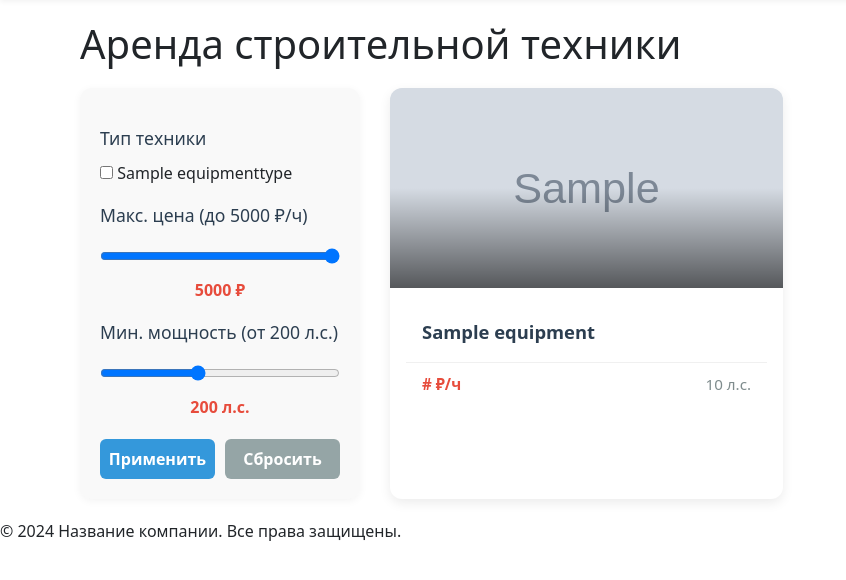
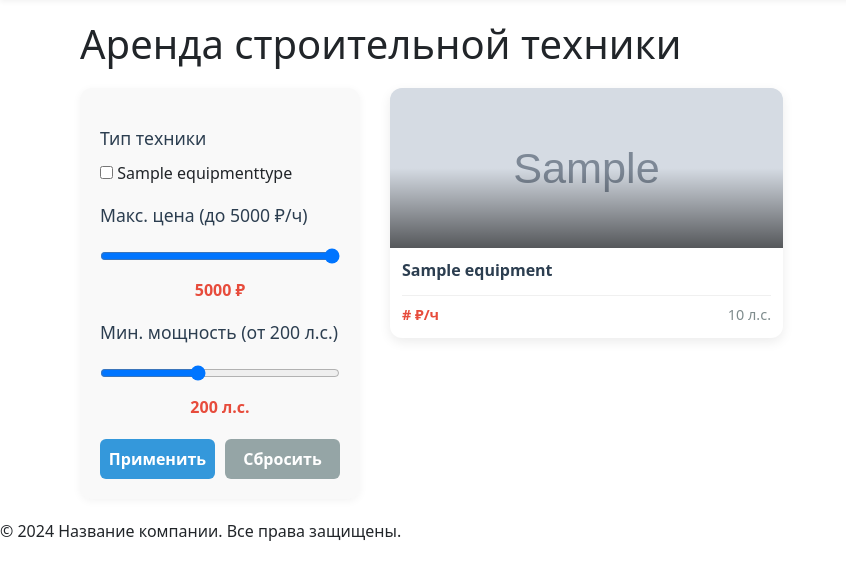
Before and after one commit to Vadim504/Website, a Django app: template services/templates/services/rent.html in a window 1280 px wide. Shown: the part 70-650 px from the top of the page, without its empty margins (0-846 px from the left). Run offline with Django 5.2, Linux system fonts and the light colour scheme; tables that the repository leaves empty hold one stand-in row (values such as "Sample post"); the template is opened without the code that fills it: values that come from a table or form of the project are taken from there, most other values are stand-ins (such as "Sample title", 1, 10 or a date in 2020); grey boxes marked "Sample" are stand-in pictures; data that the repository does not hold is empty; parts of the project's set-up code (start-up, migrations or seed data) failed here and were passed over.

Commit message:
Make wesite full2

```diff
--- a/projects/views.py
+++ b/projects/views.py
@@ -1,8 +1,7 @@
 from django.shortcuts import render, get_object_or_404
-from .models import HouseProject, Stage
+from .models import HouseProject
 from django.db.models import Sum
 
-# views.py
 def project_detail(request, slug):
     project = get_object_or_404(HouseProject, slug=slug)
 
@@ -11,6 +10,7 @@
     # Используем Decimal для точности, но преобразуем в int для передачи в шаблон
     from decimal import Decimal
     base_price_with_required = int(Decimal(str(project.price)))
+
     # Добавляем расчёт цены за м² для каждого этапа
     stages_with_costs = []
     for stage in project.stages.all():
@@ -21,7 +21,7 @@
 
     return render(request, 'projects/project_detail.html', {
         'project': project,
-        'stages': Stage.objects.all(),
+        'stages_with_costs': stages_with_costs,
         'base_price_with_required': base_price_with_required,  # Базовая цена с обязательными этапами и технологией "каркас"
     })
 
--- a/services/static/services/css/rent.css
+++ b/services/static/services/css/rent.css
@@ -77,55 +77,100 @@
 }
 
 .equipment-card-link {
-    display: block;
+    height: 250px; /* подберите нужное значение (например 300–360px) */
+    display: flex;
+    flex-direction: column;
     text-decoration: none;
     color: inherit;
     background: white;
     border-radius: 12px;
     overflow: hidden;
     box-shadow: 0 4px 12px rgba(0,0,0,0.08);
-    transition: transform 0.2s, box-shadow 0.2s;
+    transition: transform 0.25s cubic-bezier(0.175, 0.885, 0.32, 1.275),
+                box-shadow 0.25s ease;
 }
 
 .equipment-card-link:hover {
-    transform: translateY(-4px);
-    box-shadow: 0 6px 16px rgba(0,0,0,0.12);
+    transform: translateY(-6px);
+    box-shadow: 0 8px 20px rgba(0,0,0,0.12);
 }
 
 .card-image {
     width: 100%;
-    height: 200px;
-    background: #f5f5f5;
+    height: 160px; /* ← уменьшили высоту */
+    background: #f8f9fa;
     display: flex;
     align-items: center;
     justify-content: center;
     overflow: hidden;
+    position: relative;
+}
+
+/* Градиент под названием (чтобы текст читался на любом фоне) */
+.card-image::after {
+    content: '';
+    position: absolute;
+    bottom: 0;
+    left: 0;
+    right: 0;
+    height: 50%;
+    background: linear-gradient(to top, rgba(0,0,0,0.6), transparent);
+    z-index: 1;
 }
 
 .card-image img {
     width: 100%;
     height: 100%;
-    object-fit: cover;
+    object-fit: cover; /* ← обрезаем по краям */
+    transition: transform 0.3s ease;
+}
+
+.equipment-card-link:hover .card-image img {
+    transform: scale(1.03);
 }
 
 .placeholder-image {
     color: #888;
     font-size: 0.9rem;
+    text-align: center;
+    padding: 10px;
+    z-index: 2;
 }
 
+.card-content {
+    flex: 1 1 auto;
+    padding: 12px;
+    display: flex;
+    flex-direction: column;
+    justify-content: space-between;
+}
+
+
 .card-title {
-    padding: 16px 16px 8px;
-    margin: 0;
-    font-size: 1.1rem;
+    margin: 0 0 6px; /* ← уменьшили отступ */
+    font-size: 1.0rem; /* ← уменьшили размер шрифта */
     font-weight: 600;
+    color: #2c3e50;
+    line-height: 1.3;
 }
 
 .card-meta {
-    padding: 0 16px 16px;
     display: flex;
     justify-content: space-between;
     color: #555;
-    font-size: 0.95rem;
+    font-size: 0.9rem; /* ← уменьшили размер шрифта */
+    border-top: 1px solid #f0f0f0;
+    padding-top: 8px; /* ← уменьшили отступ сверху */
+}
+
+.price {
+    font-weight: 700;
+    color: #e74c3c;
+}
+
+.capacity {
+    font-weight: 500;
+    color: #7f8c8d;
 }
 
 .no-results {
@@ -149,101 +194,3 @@
         order: 1;
     }
 }
-
-/* Карточки справа */
-.cards-container {
-    flex: 1;
-    display: grid;
-    grid-template-columns: repeat(auto-fill, minmax(280px, 1fr));
-    gap: 24px;
-}
-
-.equipment-card-link {
-    display: block;
-    text-decoration: none;
-    color: inherit;
-    background: white;
-    border-radius: 12px;
-    overflow: hidden;
-    box-shadow: 0 4px 12px rgba(0,0,0,0.08);
-    transition: transform 0.25s cubic-bezier(0.175, 0.885, 0.32, 1.275),
-                box-shadow 0.25s ease;
-}
-
-.equipment-card-link:hover {
-    transform: translateY(-6px);
-    box-shadow: 0 8px 20px rgba(0,0,0,0.12);
-}
-
-.card-image {
-    width: 100%;
-    height: 200px;
-    background: #f8f9fa;
-    display: flex;
-    align-items: center;
-    justify-content: center;
-    overflow: hidden;
-    position: relative;
-}
-
-/* Градиент под названием (чтобы текст читался на любом фоне) */
-.card-image::after {
-    content: '';
-    position: absolute;
-    bottom: 0;
-    left: 0;
-    right: 0;
-    height: 50%;
-    background: linear-gradient(to top, rgba(0,0,0,0.6), transparent);
-    z-index: 1;
-}
-
-.card-image img {
-    width: 100%;
-    height: 100%;
-    object-fit: cover;
-    transition: transform 0.3s ease;
-}
-
-.equipment-card-link:hover .card-image img {
-    transform: scale(1.03);
-}
-
-.placeholder-image {
-    color: #888;
-    font-size: 0.9rem;
-    text-align: center;
-    padding: 10px;
-    z-index: 2;
-}
-
-.card-content {
-    padding: 16px;
-}
-
-.card-title {
-    margin: 0 0 10px;
-    font-size: 1.15rem;
-    font-weight: 600;
-    color: #2c3e50;
-    line-height: 1.3;
-}
-
-.card-meta {
-    display: flex;
-    justify-content: space-between;
-    color: #555;
-    font-size: 0.95rem;
-    border-top: 1px solid #f0f0f0;
-    padding-top: 10px;
-}
-
-.price {
-    font-weight: 700;
-    color: #e74c3c;
-}
-
-.capacity {
-    font-weight: 500;
-    color: #7f8c8d;
-}
```
Also changed, not shown: projects/static/projects/js/plan.js (added, +23 -0 lines), projects/templates/projects/project_detail.html (+4 -3 lines), projects/migrations/0012_alter_stage_options_stage_cost_total.py (deleted), projects/migrations/0013_remove_stage_cost_brick_remove_stage_cost_frame_and_more.py (deleted), projects/migrations/0014_remove_stage_cost_total_alter_stage_cost_per_m2.py (deleted).
